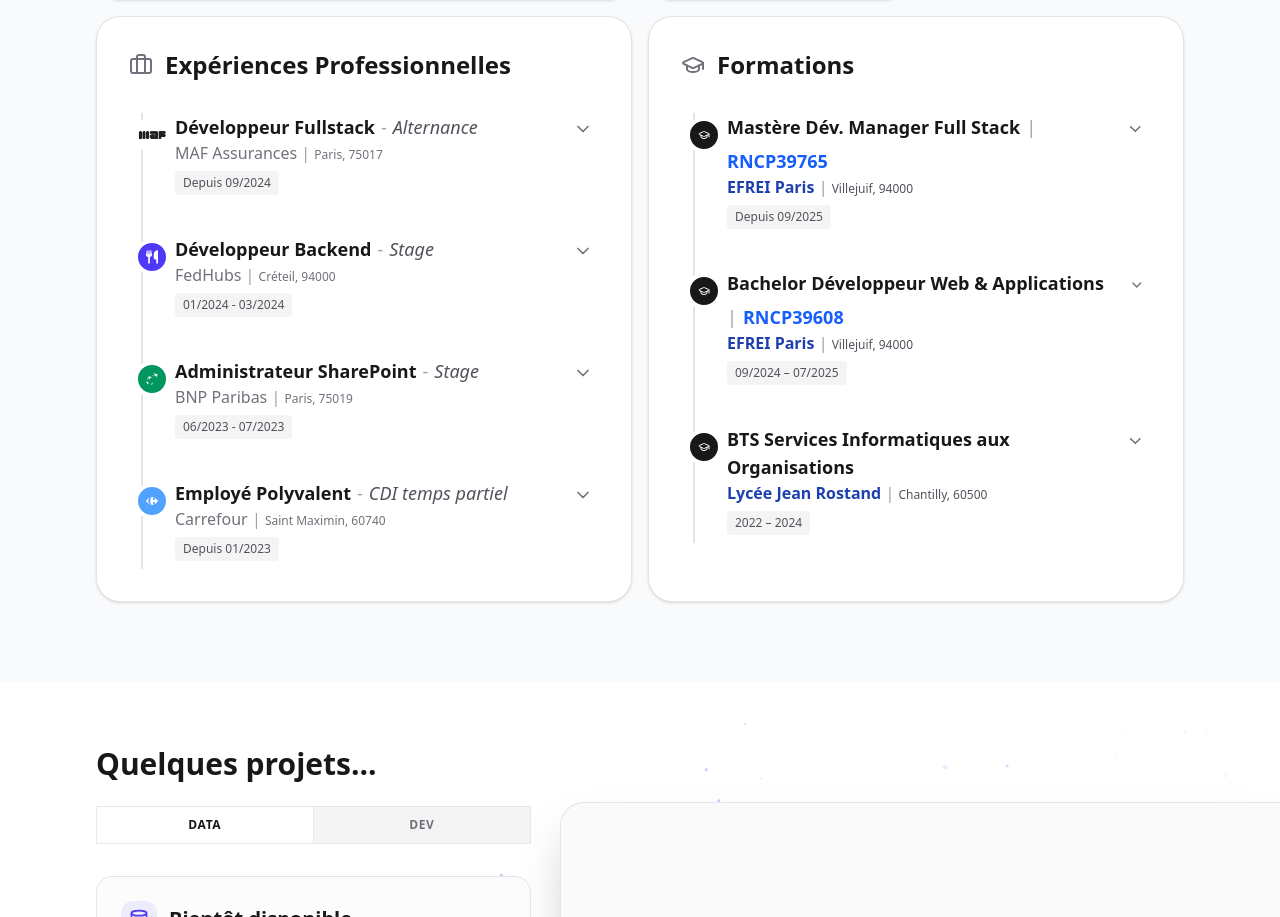
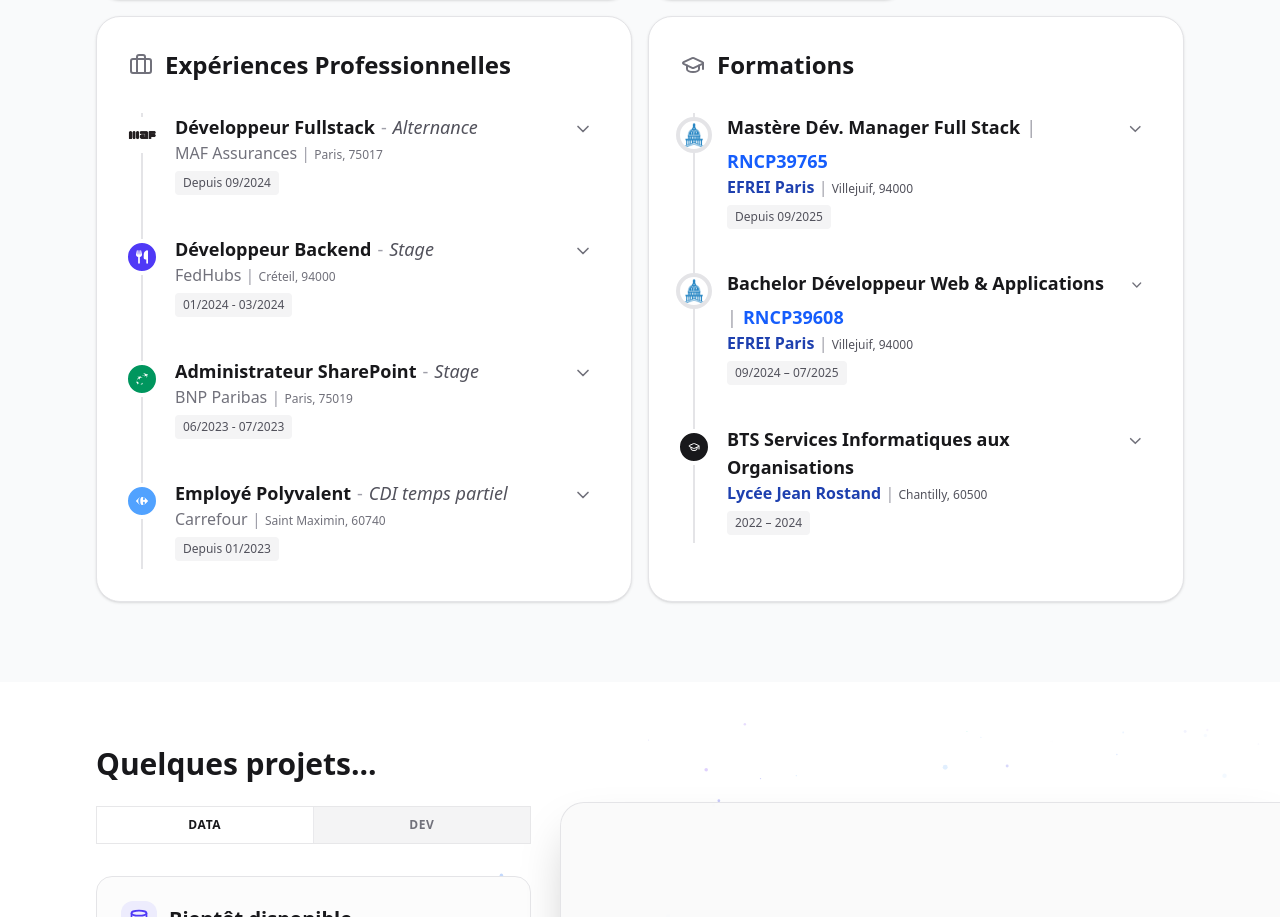
Before and after one commit to pravinwijay/portfolio-antigravity, a Next.js app: page / in a window 1280 px wide. Shown: the part 1202-2119 px from the top of the page. Built offline with nearby package versions, Linux system fonts and the light colour scheme.

Commit message:
feat: EFREI Pantheon logo (blue/white) in education, align timeline circles with line

```diff
--- a/src/components/ui/BentoGrid.tsx
+++ b/src/components/ui/BentoGrid.tsx
@@ -230,6 +230,7 @@ export function BentoGrid() {
                 "Architecture Logicielle & Cloud, GraphQL, Microservices, RabbitMQ / Kafka, Golang"
             ],
             icon: GraduationCap,
+            logo: { light: "/images/projects/efrei-pantheon-blue.png", dark: "/images/projects/efrei-pantheon-white.png" } as { light: string; dark: string } | undefined,
             color: "bg-zinc-900 dark:bg-white"
         },
         {
@@ -243,6 +244,7 @@ export function BentoGrid() {
                 "Architecture MVC, POO, UX/UI, Java, React, Swift, Docker"
             ],
             icon: GraduationCap,
+            logo: { light: "/images/projects/efrei-pantheon-blue.png", dark: "/images/projects/efrei-pantheon-white.png" } as { light: string; dark: string } | undefined,
             color: "bg-zinc-900 dark:bg-white"
         },
         {
@@ -384,7 +386,7 @@ export function BentoGrid() {
                     >
                         {experiences.map((exp, i) => (
                             <motion.div variants={listItem} key={i} className="relative">
-                                <span className={`absolute -left-[35px] md:-left-[41px] top-1 ${exp.company === 'MAF Assurances' ? 'p-0.5' : 'p-1.5 md:p-2'} rounded-full border-4 border-white dark:border-zinc-900 ${exp.color} text-white z-10 w-7 h-7 md:w-9 md:h-9 flex items-center justify-center overflow-hidden`}>
+                                <span className={`absolute -left-[39px] md:-left-[51px] top-1 ${exp.company === 'MAF Assurances' ? 'p-0.5' : 'p-1.5 md:p-2'} rounded-full border-4 border-white dark:border-zinc-900 ${exp.color} text-white z-10 w-7 h-7 md:w-9 md:h-9 flex items-center justify-center overflow-hidden`}>
                                     {typeof exp.icon === 'string' ? (
                                         <img
                                             src={getImagePath(exp.icon)}
@@ -467,8 +469,15 @@ export function BentoGrid() {
                     >
                         {education.map((edu, i) => (
                             <motion.div variants={listItem} key={i} className="relative">
-                                <span className={`absolute -left-[35px] md:-left-[41px] top-1 p-1.5 md:p-2 rounded-full border-4 border-white dark:border-zinc-900 bg-zinc-900 dark:bg-white text-white dark:text-black z-10 w-7 h-7 md:w-9 md:h-9 flex items-center justify-center`}>
-                                    <edu.icon className="w-3 h-3 md:w-4 md:h-4" />
+                                <span className={`absolute -left-[39px] md:-left-[51px] top-1 rounded-full border-4 ${edu.logo ? 'border-zinc-200 dark:border-zinc-800' : 'border-white dark:border-zinc-900'} z-10 w-7 h-7 md:w-9 md:h-9 flex items-center justify-center overflow-hidden ${edu.logo ? 'p-0.5 bg-white dark:bg-black' : 'p-1.5 md:p-2 bg-zinc-900 dark:bg-white text-white dark:text-black'}`}>
+                                    {edu.logo ? (
+                                        <>
+                                            <img src={getImagePath(edu.logo.light)} alt={edu.school} className="w-full h-full object-contain dark:hidden" />
+                                            <img src={getImagePath(edu.logo.dark)} alt={edu.school} className="w-full h-full object-contain hidden dark:block" />
+                                        </>
+                                    ) : (
+                                        <edu.icon className="w-3 h-3 md:w-4 md:h-4" />
+                                    )}
                                 </span>
                                 <div
                                     onClick={() => toggleEdu(i)}
```
Also changed, not shown: public/images/projects/efrei-pantheon-blue.png (added), public/images/projects/efrei-pantheon-white.png (added).
